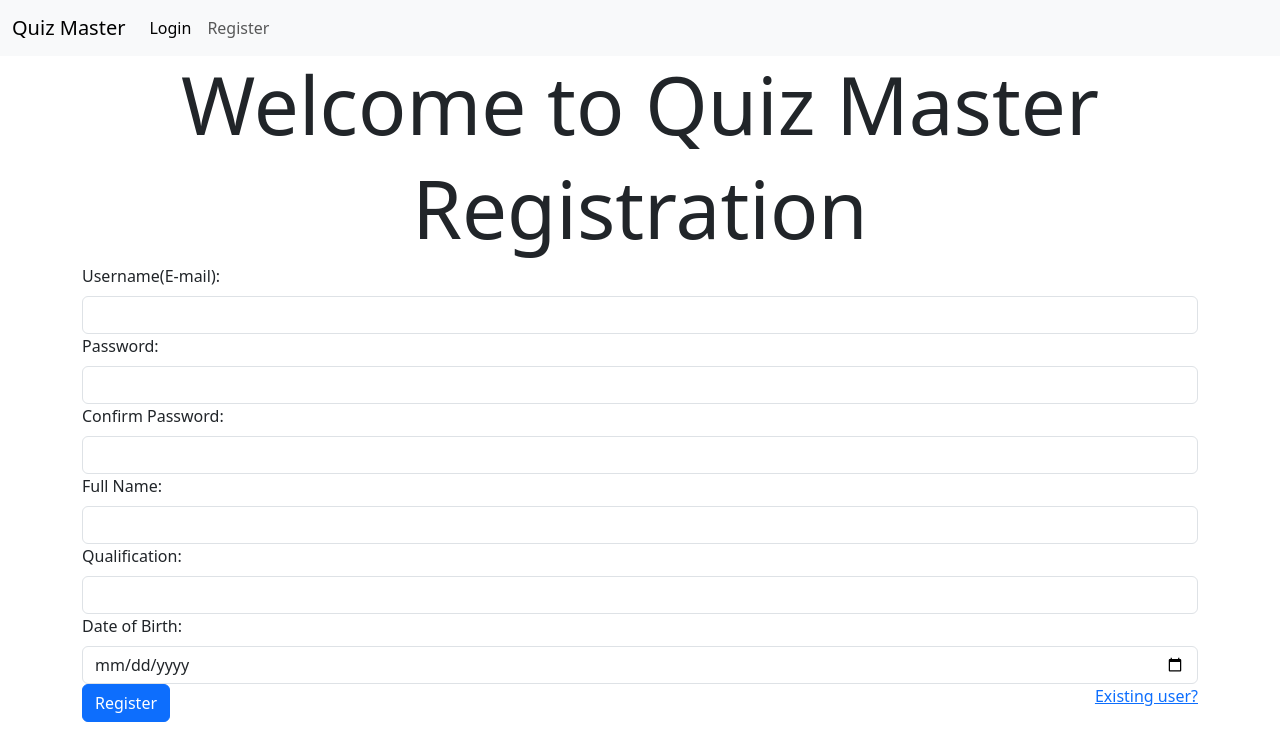
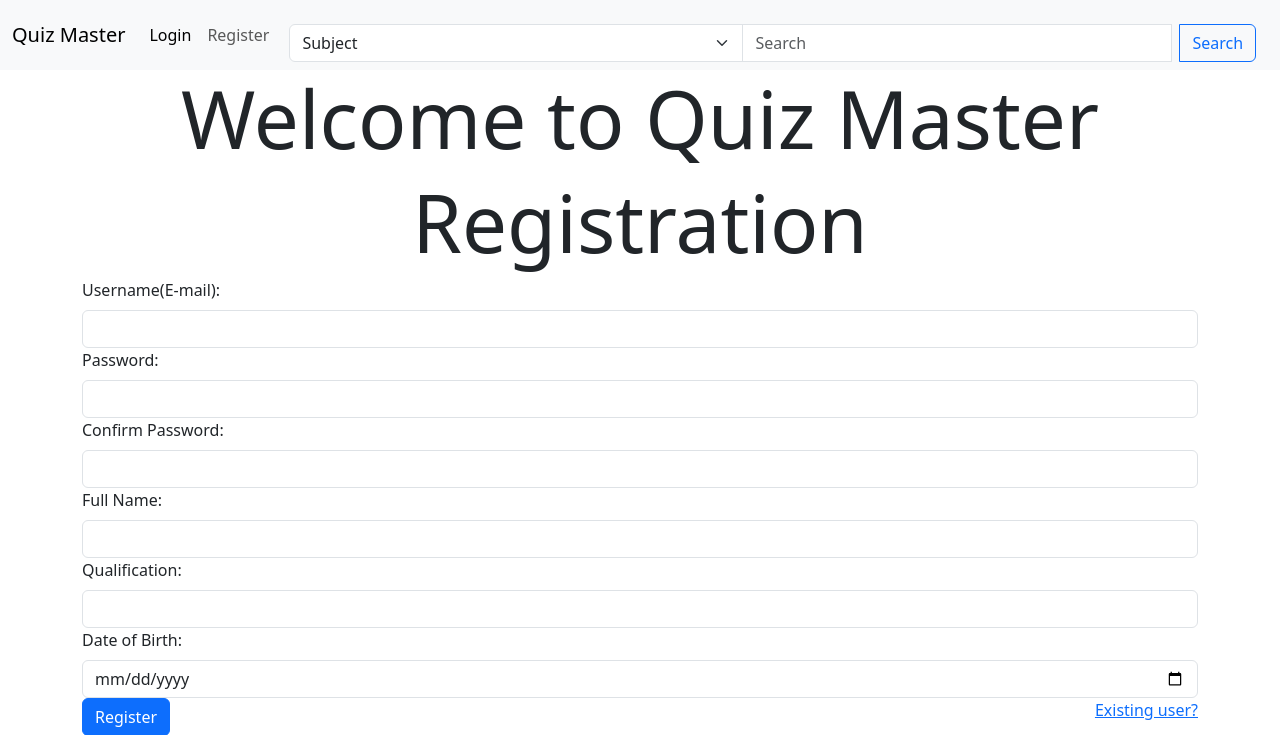
Before and after one commit to 23f2002096/quiz_master, a Flask app: page /register in a window 1280 px wide. Shown: the top 735 px of the page. Run offline with Flask 3, Linux system fonts and the light colour scheme.

Commit message:
added user search bar

```diff
--- a/routes.py
+++ b/routes.py
@@ -121,27 +121,41 @@ def index():
     if user.is_admin:
         return redirect(url_for('admin'))
 
-    # Fetch quizzes for the user
+    search_query = request.args.get('query', '').strip().lower()
+
+    # Fetch all subjects, chapters, and quizzes
+    subjects = Subject.query.all()
+    chapters = Chapter.query.all()
     quizzes = Quiz.query.all()
-    formatted_quizzes = []
-    today_date=datetime.now()
-    dates=[]
-    for quiz in quizzes:
-        dates.append(quiz.date_of_quiz)
-    upcoming_date=[]
-    for date in dates:
-        if date>=today_date:
-            upcoming_date.append(date)
-    for quiz in quizzes:
-        if quiz.date_of_quiz not in upcoming_date:
-            continue
-        formatted_quizzes.append({
+
+    # Filter based on search query
+    if search_query:
+        subjects = [subject for subject in subjects if search_query in subject.name.lower()]
+        subject_ids = [subject.id for subject in subjects]
+        chapters = [chapter for chapter in chapters if chapter.subject_id in subject_ids or search_query in chapter.name.lower()]
+        quizzes = [quiz for quiz in quizzes if quiz.chapter_id in [chapter.id for chapter in chapters]]
+
+    # Filter only upcoming quizzes
+    today_date = datetime.now()
+    quizzes = [
+        {
             "id": quiz.id,
             "number_of_questions": Question.query.filter_by(quiz_id=quiz.id).count(),
             "date_of_quiz": quiz.date_of_quiz,
             "time_duration": quiz.time_duration
-        })
-    return render_template('index.html', quizzes=formatted_quizzes)
+        }
+        for quiz in quizzes if quiz.date_of_quiz >= today_date
+    ]
+
+    return render_template(
+        'index.html',
+        subjects=subjects,
+        chapters=chapters,
+        quizzes=quizzes,
+        search_query=search_query
+    )
+
+
 
 # logout button
 @app.route('/logout')
@@ -159,11 +173,11 @@ def logout():
 @app.route('/admin')
 @admin_required
 def admin():
-    # this is used so that it will show only first 2 div wil show and we click on show all so it will show all the div's
+    # this is used so that it will show only first 2 div will show and we click on show all so it will show all the div's
     show_all = request.args.get('show_all', 'false').lower() == 'true'
     search_query = request.args.get('query', '').strip().lower()
 
-    # Fetch all subjects
+    # Fetch all subjects,chapter,question
     subjects = Subject.query.all()
     chapters = Chapter.query.all()
     questions = Question.query.all()
@@ -232,14 +246,14 @@ def user():
     # geting the search query
     search_query = request.args.get('query', '').strip().lower()
 
-    # If there is a search query filter users by their username
+    # If there is a search query filter users by their username and used ilike so that case-sensitivity dont affect
     if search_query:
         user = User.query.filter(User.username.ilike(f'%{search_query}%')).first()
     else:
         # If no query is provided, just get the user by their ID
         user = User.query.get(1)
 
-    return render_template('user_details.html', user=user)
+    return render_template('admin/user_details.html', user=user)
 
 # -----------------------------------subject add/delete in the admin home page----------------
 @app.route('/admin/subject/add')
@@ -255,6 +269,7 @@ def add_subject_post():
     subject_names_database = db.session.query(Subject.name).all()
     subject_names_list = [name[0].lower() for name in subject_names_database]
 
+    # checking the subject is already present in database
     if subject_name.lower() in subject_names_list:
         flash('Subject already exists','danger')
         return redirect(url_for('add_subject'))
@@ -302,6 +317,8 @@ def add_chapter_post():
     subject_id = request.form['subject_id']
     chapter_name_database=db.session.query(Chapter.name).all()
     chapter_names_list = [name[0].lower() for name in chapter_name_database]
+
+    # checking chapter name is alreaddy present in database
     if chapter_name.lower() in chapter_names_list:
         flash('Chapter already exists','danger')
         return redirect(url_for('add_chapter'))
@@ -408,9 +425,9 @@ def add_quiz_post():
         flash('Quiz added successfully','success')
         return redirect(url_for('quiz'))
     except ValueError:
-        return "Invalid date or duration format. Ensure date is YYYY-MM-DD and duration is HH:MM.", 400
+        return "Invalid date or duration format. Ensure date is YYYY-MM-DD and duration is HH:MM.", 400  #this is clint side error
     except Exception as e:
-        return f"An error occurred: {e}", 500
+        return f"An error occurred: {e}", 500 #this is server side error
 
 @app.route('/quiz/<int:quiz_id>/delete')
 @admin_required
@@ -513,19 +530,21 @@ def search():
 
 
 
-
-
 # --------------------------------------user----------------------------------------
 
 @app.route('/quiz/<int:quiz_id>/details', methods=['GET'])
 @auth_required
 def quiz_details(quiz_id):
-    quiz = Quiz.query.get_or_404(quiz_id)
+    quiz = Quiz.query.get_or_404(quiz_id)   #when problem during fetching the data
     number_of_questions= Question.query.filter_by(quiz_id=quiz.id).count()
     chapter=Chapter.query.get(quiz.chapter_id)
     questions = Question.query.filter_by(quiz_id=quiz_id).all()
     subject = Subject.query.get(chapter.subject_id)
-    return render_template('/user/quiz_details.html', quiz=quiz,chapter=chapter ,questions=questions,number_of_questions=number_of_questions,subject=subject)
+    return render_template('/user/quiz_details.html',
+                quiz=quiz,chapter=chapter ,
+                questions=questions,number_of_questions=number_of_questions,
+                subject=subject
+    )
 
 @app.route('/quiz_scores/<int:user_id>')
 @auth_required
--- a/templates/index.html
+++ b/templates/index.html
@@ -45,7 +45,6 @@
 
 {% block style %}
 <style>
-    /* General Styles */
     .dashboard-title {
         text-align: center;
         margin: 20px 0;
--- a/templates/navbar.html
+++ b/templates/navbar.html
@@ -46,7 +46,10 @@
 
             {% if session['is_admin'] %}
                 <!-- Including the search bar from 'searchbar.html' -->
-                {% include 'searchbar_admin.html' %}
+                {% include 'admin/searchbar_admin.html' %}
+            {% else %}
+                {% include 'user/searchbar_user.html' %}
+
             {% endif %}
 
             {% if 'user_id' in session %}
--- a/templates/quiz.html
+++ b/templates/quiz.html
@@ -72,7 +72,7 @@
 
     .quizzes {
         display: grid;
-        grid-template-columns: repeat(2, 1fr); /* Two columns per row */
+        grid-template-columns: repeat(2, 1fr); /* use so that show Two columns per row */
         gap: 20px;
         justify-content: center;
         margin: 20px;
--- /dev/null
+++ b/templates/user/searchbar_user.html
@@ -0,0 +1,36 @@
+<div class="container-fluid mt-3">
+    <div class="row">
+        <div class="col-md-12">
+            <form id="searchFormUser" method="GET">
+                <div class="input-group">
+                    <select
+                        name="redirect"
+                        id="redirectUser"
+                        class="form-select"
+                        onchange="updateUserFormAction(this.value)">
+                        <option value="" disabled>Select an option</option>
+                        <option value="subject" {% if request.args.get('redirect') == 'subject' %}selected{% endif %}>Subject</option>
+                        <option value="chapter" {% if request.args.get('redirect') == 'chapter' %}selected{% endif %}>Chapter</option>
+                    </select>
+                    <input
+                        class="form-control me-2"
+                        type="search"
+                        name="query"
+                        placeholder="Search"
+                        aria-label="Search"
+                        value="{{ request.args.get('query', '') }}">
+                    <button class="btn btn-outline-primary" type="submit">Search</button>
+                </div>
+            </form>
+        </div>
+    </div>
+</div>
+
+<script>
+    function updateUserFormAction(value) {
+        const form = document.getElementById('searchFormUser');
+        if (value) {
+            form.action = "{{ url_for('index') }}";
+        }
+    }
+</script>
```
Also changed, not shown: templates/admin/searchbar_admin.html (added, +37 -0 lines), templates/searchbar_admin.html (deleted, +0 -31 lines), templates/admin/user_details.html (renamed from templates/user_details.html).
